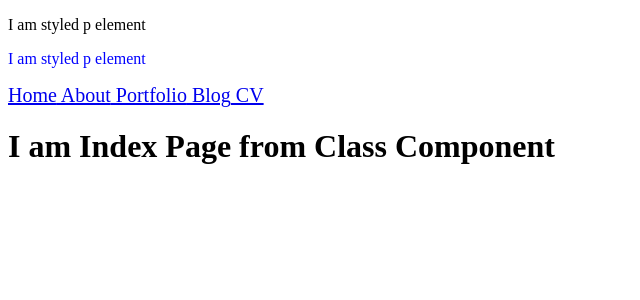
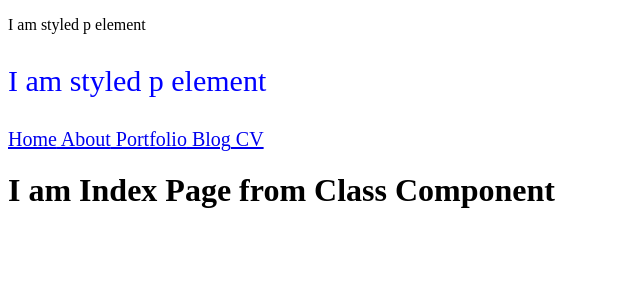
Before and after one commit to lopeselio/portfolio-website, a Next.js app: page / in a window 1280 px wide. Shown: the top 300 px of the page, without its empty margins (0-640 px from the left). Built offline with nearby package versions, Linux system fonts and the light colour scheme.

Commit message:
added scss

```diff
--- a/components/shared/Header.js
+++ b/components/shared/Header.js
@@ -35,8 +35,9 @@ class Header extends React.Component {
             a {
               font-size: 20px
             };
-            .customColor {
+            .customClass {
               color: red;
+              font-size: 20px;
             }
             `
           }
--- a/next.Config.js
+++ b/next.Config.js
@@ -1,5 +1,5 @@
-// next.config.js
+
 const withSass = require('@zeit/next-sass')
 module.exports = withSass({
-  /* config options here */
+
 })
--- a/styles/main.scss
+++ b/styles/main.scss
@@ -1,3 +1,4 @@
 .customClassFromFile {
   color: blue;
+  font-size: 30px;
 }
```
